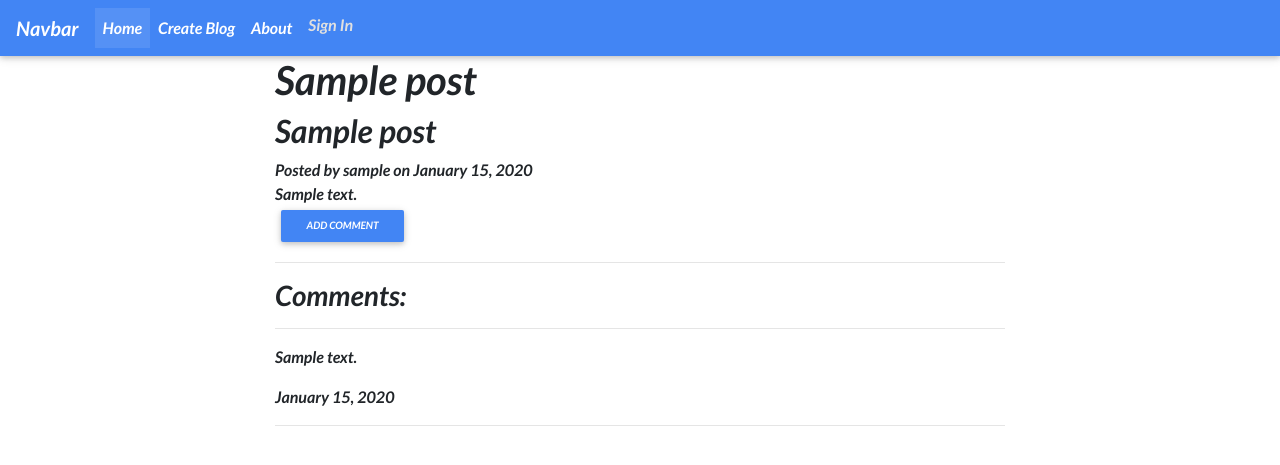
After one commit to tomito26/BloggApp, a Python web app: template app/templates/post.html in a window 1280 px wide. The commit adds this page. Shown: the top 465 px of the page. Run offline with Jinja, Linux system fonts and the light colour scheme; the template is opened without the code that fills it: most values are stand-ins (such as "Sample title", 1, 10 or a date in 2020); some libraries are stand-ins or nearby versions.

Commit message:
created a navbar and included it to the  base.html

```diff
--- a/app/templates/base.html
+++ b/app/templates/base.html
@@ -23,6 +23,11 @@
     </title>
 </head>
 <body>
+
+    {% block navbar %}
+        {% include 'navbar.html' %}
+
+    {% endblock %}
     {% block content %}
 
     {% endblock %}
--- /dev/null
+++ b/app/templates/post.html
@@ -0,0 +1,75 @@
+{% extends 'base.html' %}
+
+{% block content %}
+
+    <section class="masthead">
+        <div class="overlay"></div>
+        <div class="container">
+            <div class="row">
+                <div class="col-lg-8 col-md-10 mx-auto">
+                    <div class="post-heading">
+                        <h1>{{post.title}}</h1>
+                        <h2 class="subheading">{{post.subtitle}}</h2>
+                        <span class="meta">Posted by {{post.user.username}} on {{post.date.strftime('%B %d, %Y')}}</span>
+                        {% if post.user == current_user %}
+                        <div>
+
+                            <a class="btn btn-secondary btn-sm mt-1 mb-1"
+                                href="{{ url_for('main.update_post', post_id=post.id) }}">Update</a>
+                            <button type="button" class="btn btn-danger btn-sm m-1" data-toggle="modal"
+                                data-target="#deleteModal">Delete</button>
+                        </div>
+                        {% endif %}
+                    </div>
+                    <div class="modal fade" id="deleteModal" tabindex="-1" role="dialog" aria-labelledby="deleteModalLabel"
+                        aria-hidden="true">
+                        <div class="modal-dialog" role="document">
+                            <div class="modal-content">
+                                <div class="modal-header">
+                                    <h5 class="modal-title" id="deleteModalLabel">Are you sure you want to delete this Post?
+                                    </h5>
+                                    <button type="button" class="close" data-dismiss="modal" aria-label="Close">
+                                        <span aria-hidden="true">&times;</span>
+                                    </button>
+                                </div>
+                                <div class="modal-footer">
+                                    <button type="button" class="btn btn-secondary" data-dismiss="modal">Close</button>
+                                    <form action="{{ url_for('main.delete_post', post_id=post.id) }}" method="POST">
+                                        <input class="btn btn-danger" type="submit" value="Delete">
+                                    </form>
+                                </div>
+                            </div>
+                        </div>
+                    </div>
+
+                </div>
+            </div>
+        </div>
+        </div>
+    </section>
+    <article>
+        <div class="container">
+            <div class="row">
+                <div class="col-lg-8 col-md-10 mx-auto">
+                    {{post.content|safe}}
+                    <p><a class="btn btn-primary btn-sm mt-1 mb-1" href="{{ url_for('main.new_comment',id=post.id) }}">Add
+                            comment</a></p>
+                    <hr>
+                </div>
+            </div>
+            <div class="row">
+                <div class="col-lg-8 col-md-10 mx-auto">
+                    <h3>Comments:</h3>
+                    <hr>
+                    {% for comment in post_comments%}
+                    <p>{{comment.comment}}</p>
+                    <p>{{comment.posted.strftime('%B %d, %Y')}}</p>
+                    <hr>
+                    {% endfor%}
+                </div>
+            </div>
+        </div>
+    </article>
+
+
+{% endblock %}
```
